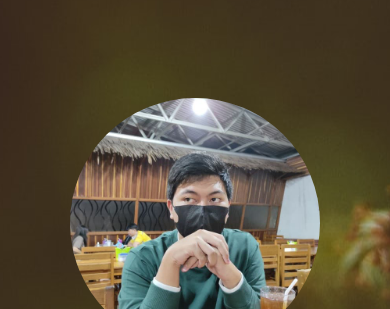
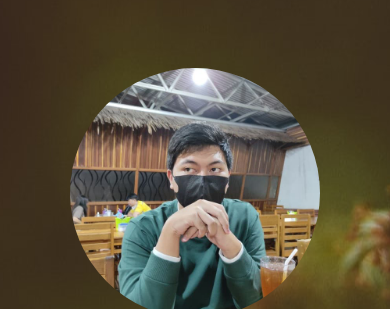
Before and after one commit to itsmerifz/LinkTree-Wannabe, a plain HTML site: page index.html in a window 390 px wide. Shown: the top 309 px of the page. Drawn offline with nearby package versions, Linux system fonts and the light colour scheme.

Commit message:
Fix Responsive

```diff
--- a/style.css
+++ b/style.css
@@ -17,9 +17,14 @@ body{
     width: 250px;
 }
 
-.kiri,.kanan{
+.kanan{
     color: white;
     padding-top: 50px;
+}
+
+.kiri{
+    color: #ffffff;
+    padding-top: 20px;
 }
 
 .kanan{
```
